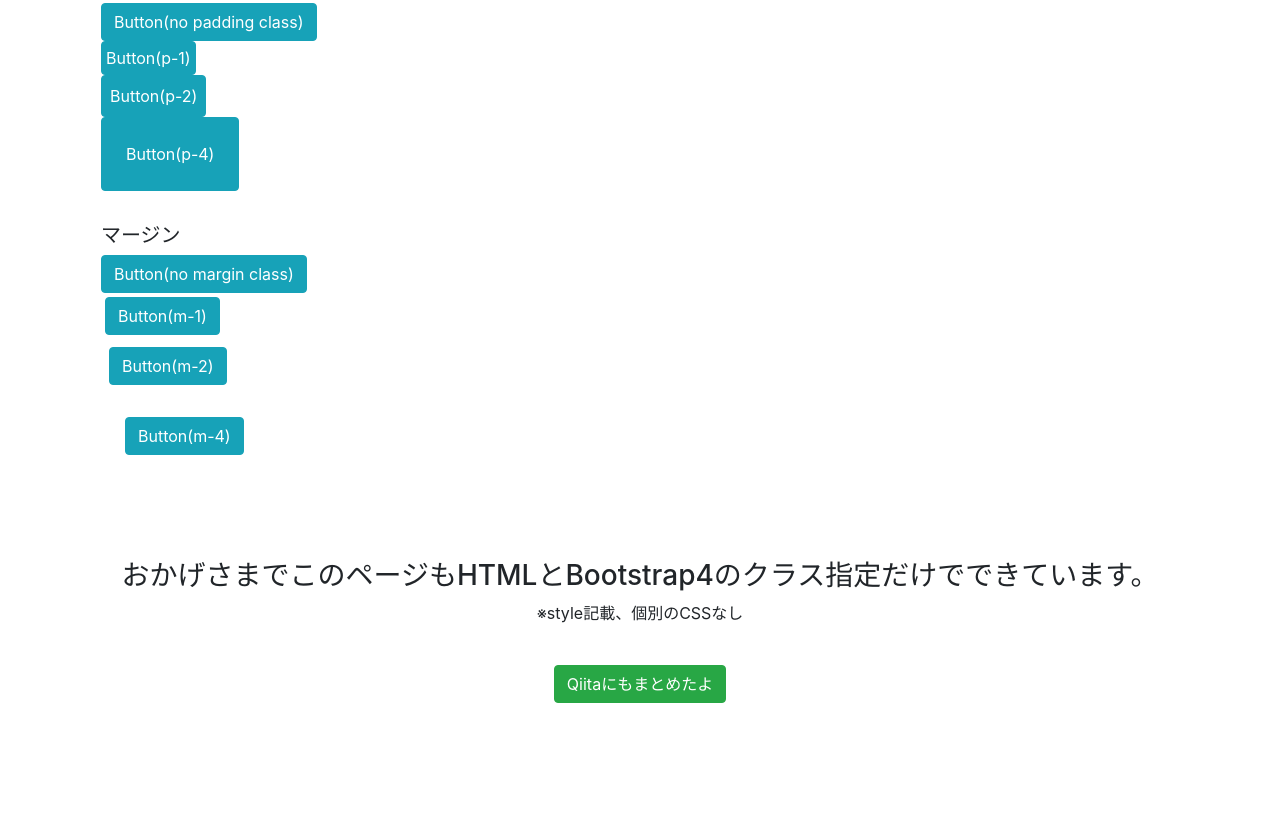
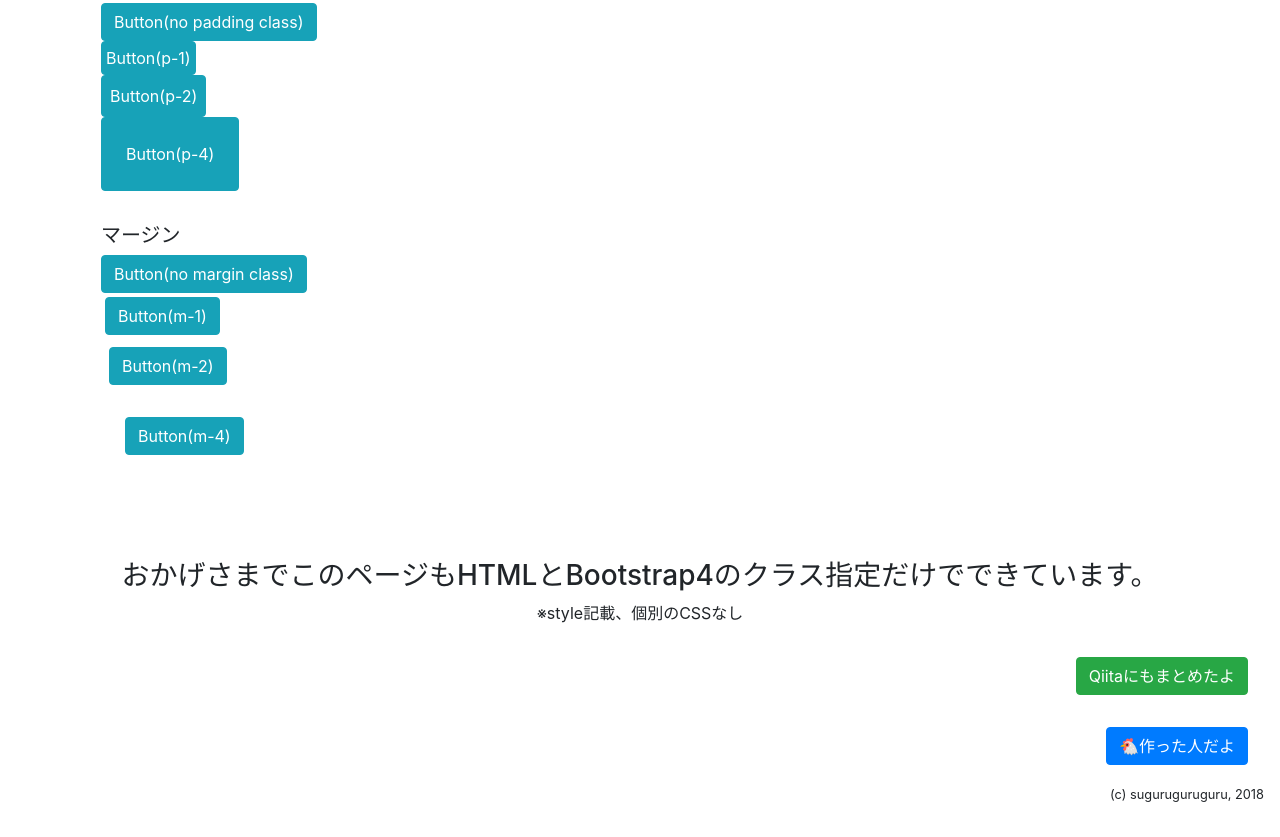
Before and after one commit to suguruguruguru/bootstrap4-experience, a plain HTML site: page index.html in a window 1280 px wide. Shown: the part 4421-5258 px from the top of the page. Before the commit the page ends 5164 px from the top, so only its background shows below. Drawn offline with nearby package versions, Linux system fonts and the light colour scheme.

Commit message:
リンクをフッターみたいにした

```diff
--- a/index.html
+++ b/index.html
@@ -216,7 +216,11 @@
     <div class="p-3 text-center">
         <h3>おかげさまでこのページもHTMLとBootstrap4のクラス指定だけでできています。</h3>
         <p>※style記載、個別のCSSなし</p>
-        <a class="btn btn-success m-4" href="https://qiita.com/suguruguruguru/items/20fe111ee5a2f694ed3e">Qiitaにもまとめたよ</a>
+        <div class="text-right">
+            <a class="btn btn-success m-3" href="https://qiita.com/suguruguruguru/items/20fe111ee5a2f694ed3e">Qiitaにもまとめたよ</a><br>
+            <a class="btn btn-primary m-3" href="https://twitter.com/suguru3193">🐔作った人だよ</a>
+            <p><small>(c) suguruguruguru, 2018</small></p>
+        </div>
     </div>
 </body>
 <script src="https://code.jquery.com/jquery-3.2.1.slim.min.js" integrity="sha384-KJ3o2DKtIkvYIK3UENzmM7KCkRr/rE9/Qpg6aAZGJwFDMVNA/GpGFF93hXpG5KkN"
```
